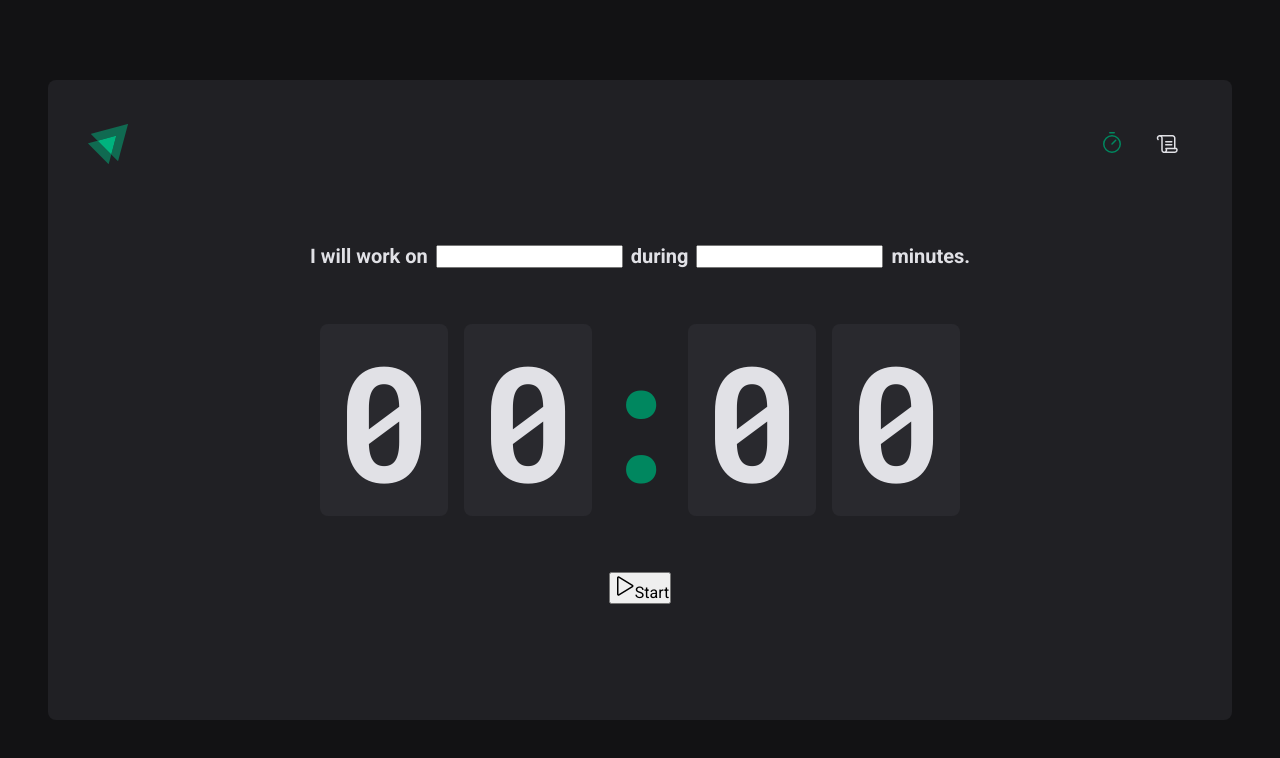
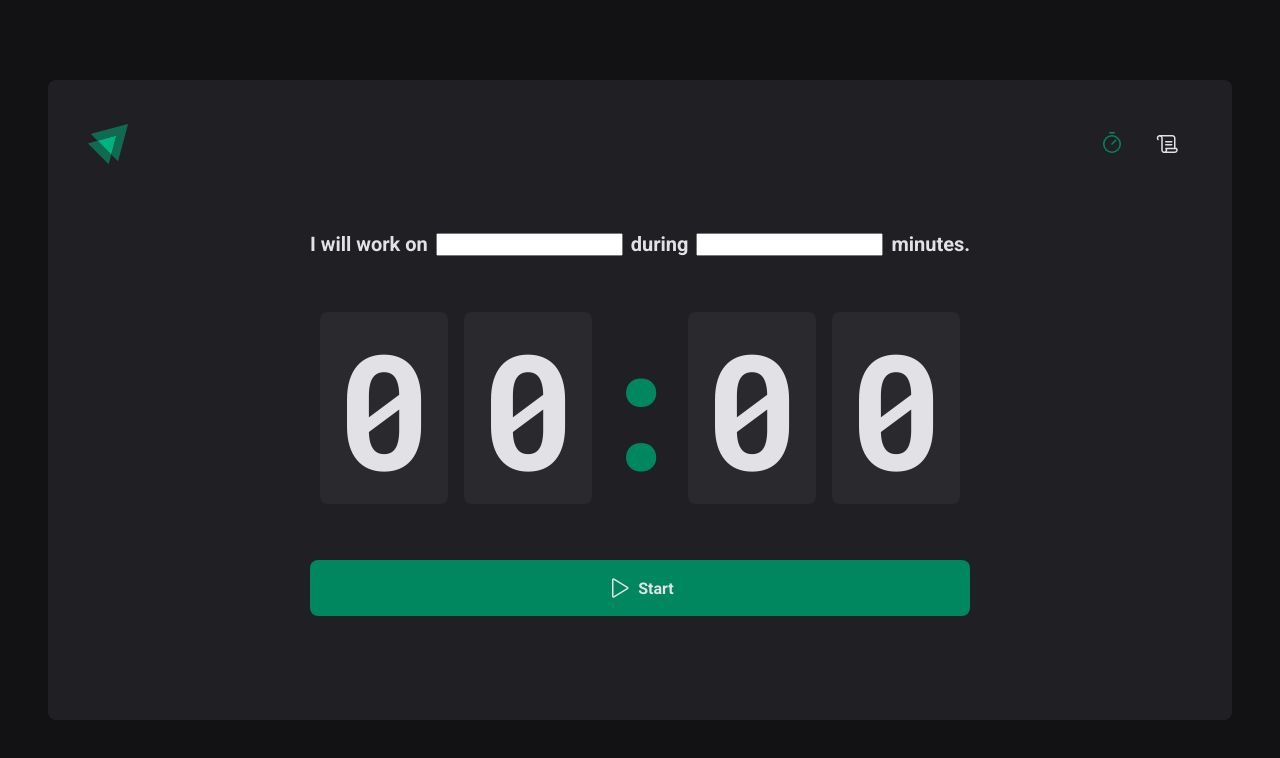
Before and after one commit to jonathancsr/pomodoro, a React (Vite) app: page / in a window 1280 px wide. Shown: the top 758 px of the page. Built offline with nearby package versions, Linux system fonts and the light colour scheme.

Commit message:
chore: button

```diff
--- a/src/pages/Home/index.tsx
+++ b/src/pages/Home/index.tsx
@@ -4,9 +4,15 @@ import {
   FormContainer,
   HomeContainer,
   Separator,
+  StartCountdownButton,
 } from "./styles";
 
 export function Home() {
+  function handleSubmit(event: any) {
+    event.preventDefault();
+    alert("I Love You!♥♥ ");
+    alert("You belong with me!♥♥ ");
+  }
   return (
     <HomeContainer>
       <form action="">
@@ -28,10 +34,10 @@ export function Home() {
           <span>0</span>
         </CountdownContainer>
 
-        <button type="submit">
+        <StartCountdownButton type="submit" onClick={handleSubmit}>
           <Play size={24} />
           Start
-        </button>
+        </StartCountdownButton>
       </form>
     </HomeContainer>
   );
--- a/src/pages/Home/styles.ts
+++ b/src/pages/Home/styles.ts
@@ -54,3 +54,26 @@ export const Separator = styled.div`
   display: flex;
   justify-content: center;
 `;
+
+export const StartCountdownButton = styled.button`
+  width: 100%;
+  border: 0;
+  padding: 1rem;
+  border-radius: 8px;
+
+  display: flex;
+  align-items: center;
+  justify-content: center;
+
+  gap: 0.5rem;
+  font-weight: bold;
+
+  cursor: pointer;
+
+  background: ${(props) => props.theme["green-500"]};
+  color: ${(props) => props.theme["gray-100"]};
+
+  &:hover {
+    background: ${(props) => props.theme["green-700"]};
+  }
+`;
```
